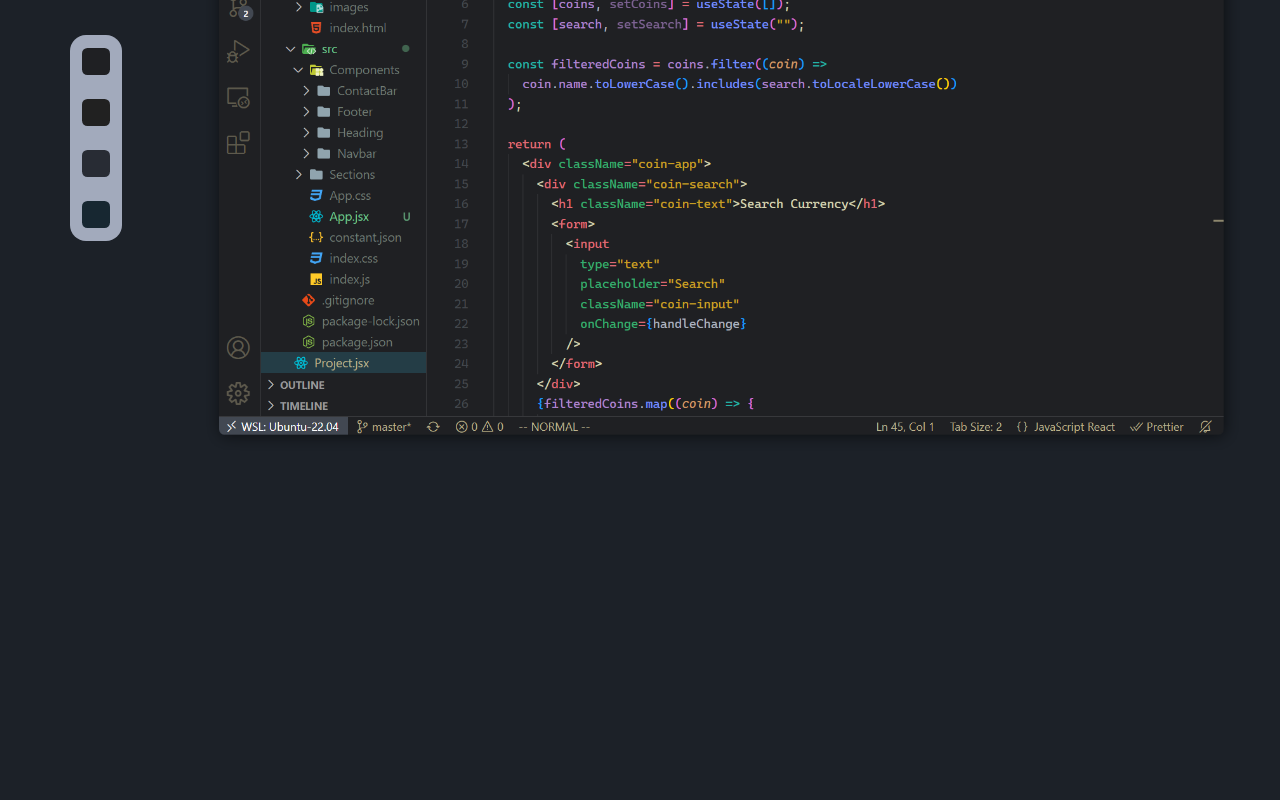
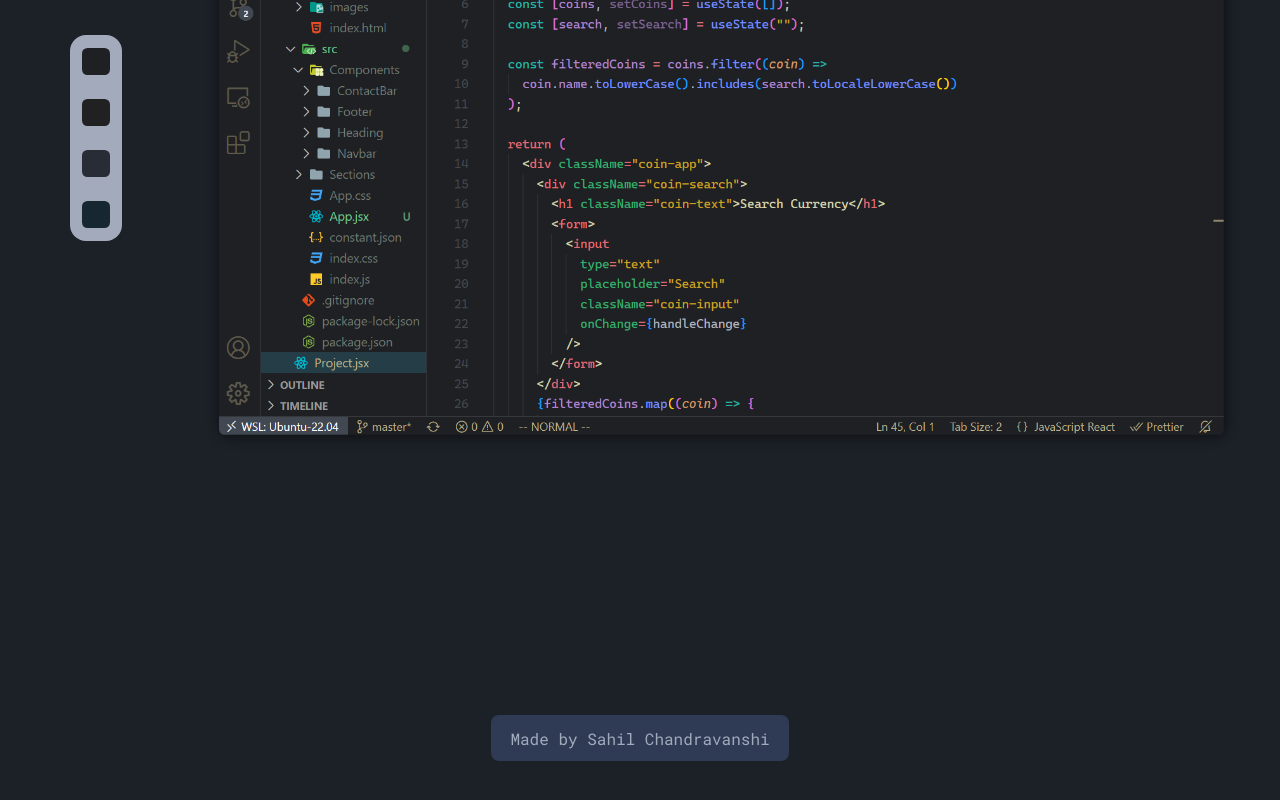
Before and after one commit to SahilChandravanshi/Saklash-Theme-Website, a React (Create React App) app: page / in a window 1280 px wide. Shown: the part 1062-1862 px from the top of the page. Before the commit the page ends 1600 px from the top, so only its background shows below. Built offline with nearby package versions, Linux system fonts and the light colour scheme.

Commit message:
Bottom component added

```diff
--- a/src/App.jsx
+++ b/src/App.jsx
@@ -1,6 +1,7 @@
 import React from "react";
 import Hero from "./components/Hero/Hero";
 import Themes from "./components/Themes/Themes"
+import Bottom from "./components/Bottom/Bottom"
 import "./App.css";
 
 const App = () => {
@@ -8,8 +9,7 @@ const App = () => {
 		<div>
 			<Hero />
       <Themes />
-			{/*
-      <Bottom/> */}
+      <Bottom/>
 		</div>
 	);
 };
--- /dev/null
+++ b/src/components/Bottom/Bottom.css
@@ -0,0 +1,27 @@
+.bottom_container {
+	/* border: red 1px solid; */
+	height: 30vh;
+	padding: 5rem;
+	margin: 0;
+}
+
+.bottom_button {
+	text-decoration: none;
+	width: auto;
+	max-width: 17rem;
+	text-align: center;
+	padding: 0.8rem 1.2rem;
+	border-radius: 0.5rem;
+	transition: all 0.1s ease-in;
+	font-size: 1em;
+	color: var(--gray);
+	background-color: var(--button-color);
+	cursor: pointer;
+	-webkit-tap-highlight-color: rgba(255, 255, 255, 0);
+	-webkit-focus-ring-color: rgba(255, 0, 0, 0);
+}
+
+.bottom_button:hover {
+	background-color: var(--yellow);
+	color: var(--background-color);
+}
--- a/src/components/Bottom/Bottom.jsx
+++ b/src/components/Bottom/Bottom.jsx
@@ -0,0 +1,14 @@
+import React from "react";
+import "./Bottom.css";
+
+const Bottom = () => {
+	return (
+		<div className="bottom_container colCenter">
+			<a href="https://sahilchandravanshi.com/" target="_blank" rel="noreferrer" className="bottom_button">
+				Made by Sahil Chandravanshi
+			</a>
+		</div>
+	);
+};
+
+export default Bottom;
--- a/src/components/Themes/Themes.css
+++ b/src/components/Themes/Themes.css
@@ -51,5 +51,6 @@
 
 	.theme_selector {
 		flex-direction: row;
+		margin: 0;
 	}
 }
--- a/src/index.css
+++ b/src/index.css
@@ -40,6 +40,7 @@ html {
 
 :root {
 	--background-color: #1c2128;
+	--button-color:#2f3b54;
 	--yellow: #ffcf6e;
 	--white: #e4f1f0;
 	--gray: #a2aabc;
```
